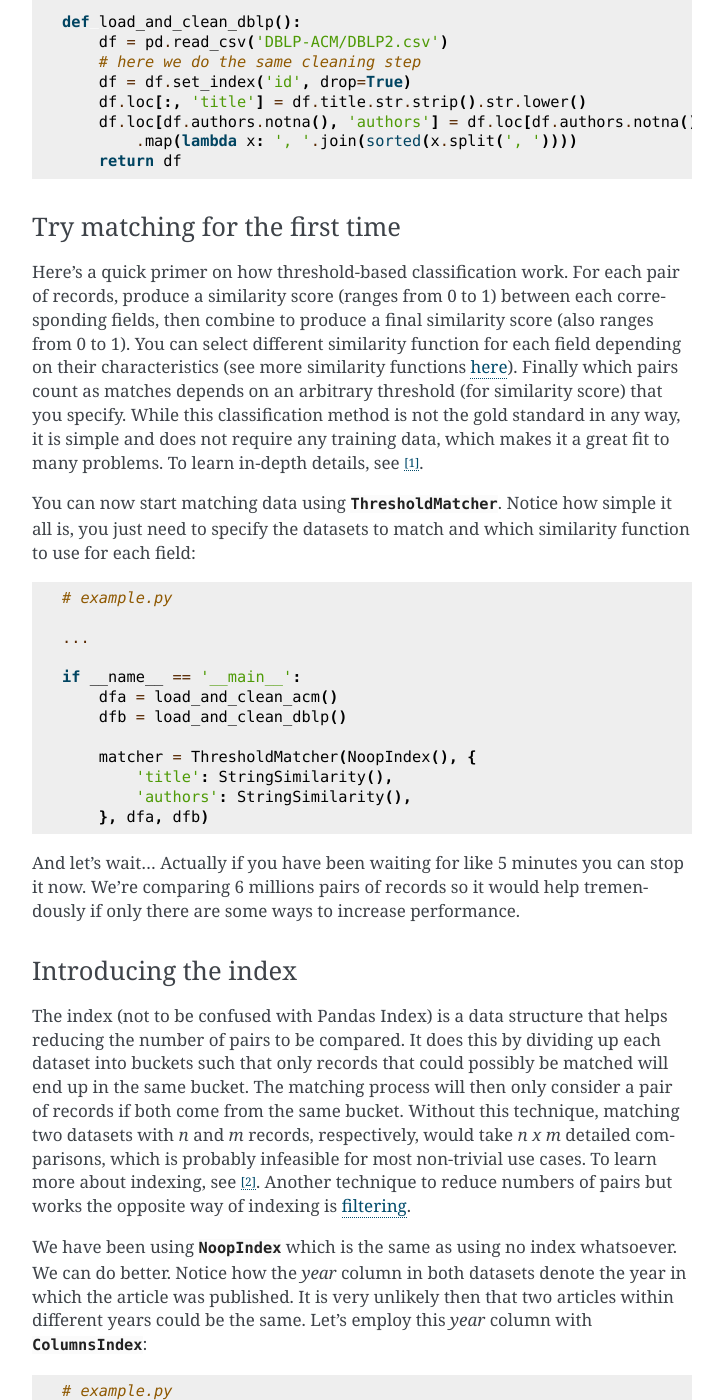
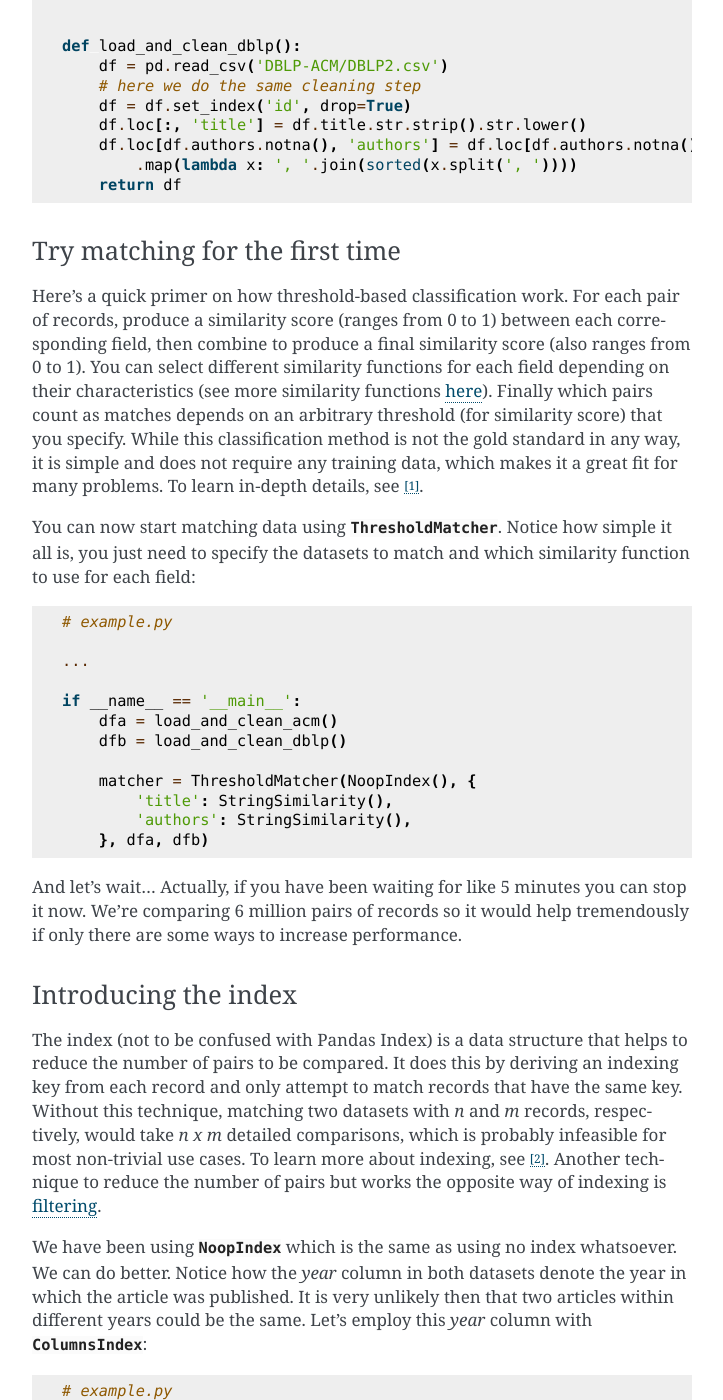
Before and after one commit to pckhoi/datamatch, a Sphinx documentation site: the page built from doc/introduction.rst, in a window 1280 px wide and 1400 px high, scrolled down 1302 px. Shown: the whole window, without its empty margins (388-1111 px from the left). Built offline with Sphinx 7.4.7, drawn with Linux system fonts in a browser that asks for light colours; some of the changed text lies outside the part shown.

Commit message:
doc: correct typos in introduction page

```diff
--- a/doc/introduction.rst
+++ b/doc/introduction.rst
@@ -73,11 +73,11 @@
 ~~~~~~~~~~~~~~~~~~~~~~~~~~~~~~~
 
 Here's a quick primer on how threshold-based classification work. For each pair of records, produce a similarity score
-(ranges from 0 to 1) between each corresponding fields, then combine to produce a final similarity score (also ranges
-from 0 to 1). You can select different similarity function for each field depending on their characteristics (see more
+(ranges from 0 to 1) between each corresponding field, then combine to produce a final similarity score (also ranges
+from 0 to 1). You can select different similarity functions for each field depending on their characteristics (see more
 similarity functions :ref:`here <Similarities>`). Finally which pairs count as matches depends on an arbitrary threshold
 (for similarity score) that you specify. While this classification method is not the gold standard in any way, it is
-simple and does not require any training data, which makes it a great fit to many problems. To learn in-depth details,
+simple and does not require any training data, which makes it a great fit for many problems. To learn in-depth details,
 see [1]_.
 
 You can now start matching data using :class:`ThresholdMatcher <datamatch.matchers.ThresholdMatcher>`. Notice how simple it all is, you just need to specify
@@ -98,18 +98,17 @@
             'authors': StringSimilarity(),
         }, dfa, dfb)
 
-And let's wait... Actually if you have been waiting for like 5 minutes you can stop it now. We're comparing 6 millions
+And let's wait... Actually, if you have been waiting for like 5 minutes you can stop it now. We're comparing 6 million
 pairs of records so it would help tremendously if only there are some ways to increase performance.
 
 Introducing the index
 ~~~~~~~~~~~~~~~~~~~~~
 
-The index (not to be confused with Pandas Index) is a data structure that helps reducing the number of pairs to be
-compared. It does this by dividing up each dataset into buckets such that only records that could possibly be matched
-will end up in the same bucket. The matching process will then only consider a pair of records if both come from the
-same bucket. Without this technique, matching two datasets with `n` and `m` records, respectively, would take `n x m`
+The index (not to be confused with Pandas Index) is a data structure that helps to reduce the number of pairs to be
+compared. It does this by deriving an indexing key from each record and only attempt to match records that have the
+same key. Without this technique, matching two datasets with `n` and `m` records, respectively, would take `n x m`
 detailed comparisons, which is probably infeasible for most non-trivial use cases. To learn more about indexing, see
-[2]_. Another technique to reduce numbers of pairs but works the opposite way of indexing is :ref:`filtering <Filters>`.
+[2]_. Another technique to reduce the number of pairs but works the opposite way of indexing is :ref:`filtering <Filters>`.
 
 We have been using :class:`NoopIndex <datamatch.indices.NoopIndex>` which is the same as using no index whatsoever.
 We can do better. Notice how the `year` column in both datasets denote the year in which the article was published.
@@ -130,15 +129,15 @@
             'authors': StringSimilarity(),
         }, dfa, dfb)
 
-Now this should run under 1 or 2 minutes. This is not the best performance that we can wring out of this dataset but
+Now, this should run for under 1 or 2 minutes. This is not the best performance that we can wring out of this dataset but
 very good for how little effort it requires.
 
 Select a threshold
 ~~~~~~~~~~~~~~~~~~
 
 The :class:`ThresholdMatcher <datamatch.matchers.ThresholdMatcher>` class does not require a threshold up-front because
-usually it is useful to be able to experiment with different thresholds after the matching is done. Let's see what the
-pairs looks like:
+usually, it is useful to be able to experiment with different thresholds after the matching is done. Let's see what the
+pairs look like:
 
 .. code-block:: python
 
@@ -155,7 +154,7 @@
 more tools at our disposal. If you want to see all pairs, use :meth:`get_all_pairs <datamatch.matchers.ThresholdMatcher.get_all_pairs>`.
 If you want to save to Excel for reviewing, use :meth:`save_pairs_to_excel <datamatch.matchers.ThresholdMatcher.save_pairs_to_excel>`.
 
-After a bit of experimentations, I selected `0.577` as my threshold. Let's see the end result:
+After a bit of experimentation, I selected `0.577` as my threshold. Let's see the result:
 
 .. code-block:: python
 
```
Also changed, not shown: other parts of doc/introduction.rst (+6 -6 lines).
